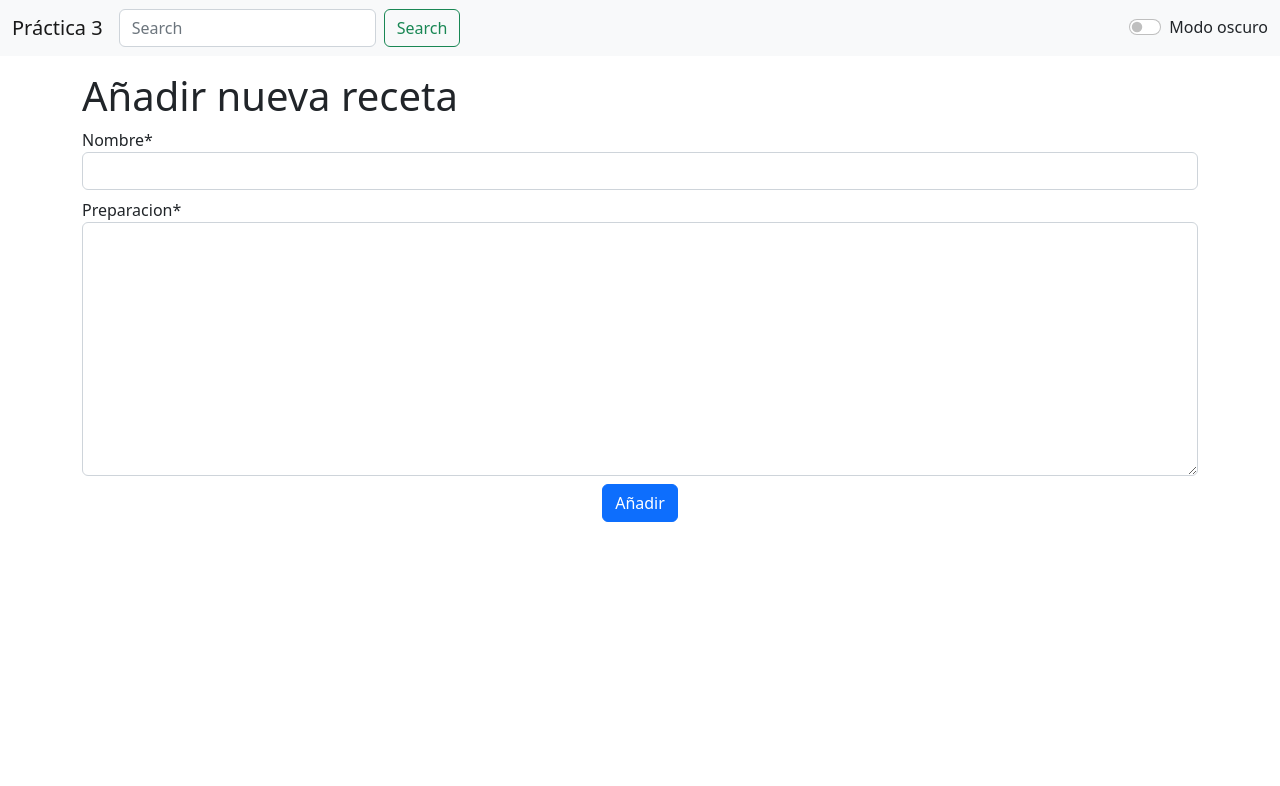
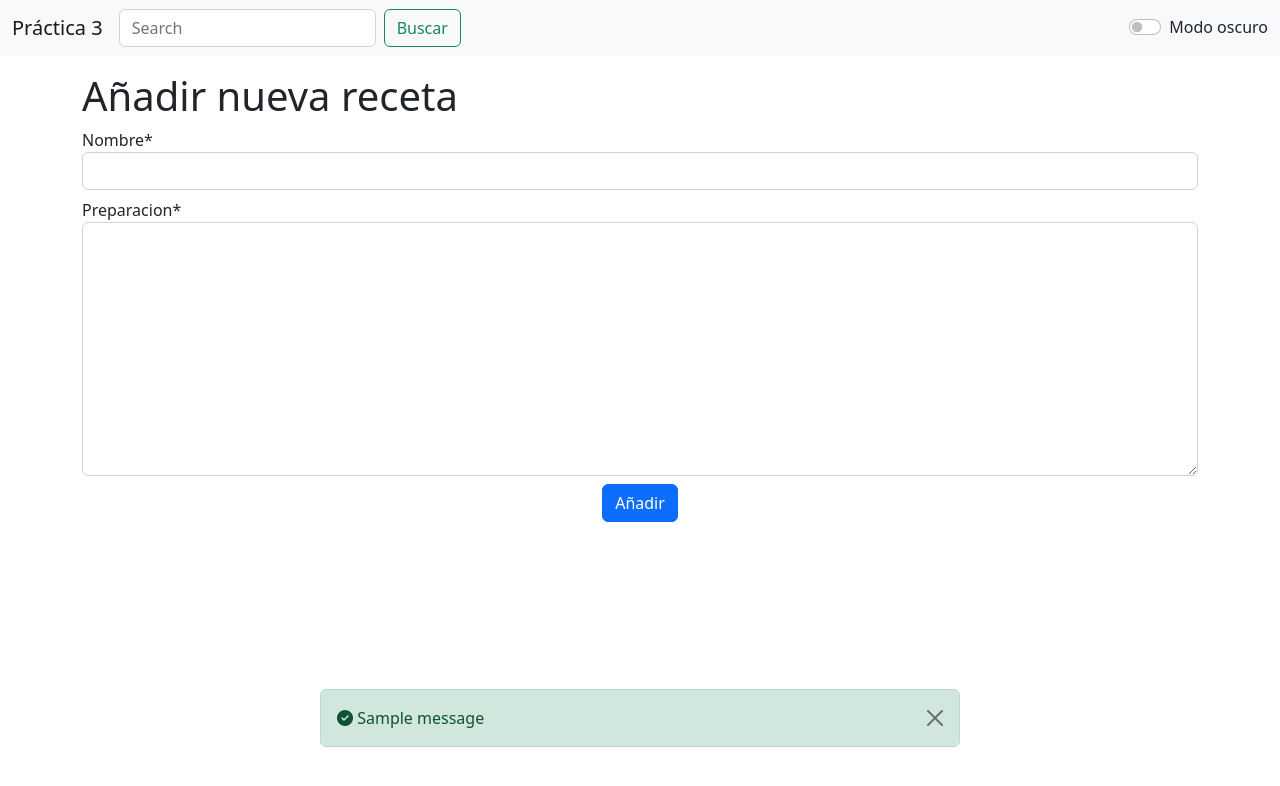
Before and after one commit to mariolopg/DAI-UGR, a Django app: page /recetas/new in a window 1280 px wide. Shown: the top 786 px of the page. Run offline with Django 4.2, Linux system fonts and the light colour scheme; tables that the repository leaves empty hold one stand-in row (values such as "Sample post"); one stand-in notice (Sample message) is shown; some libraries are stand-ins or nearby versions.

Commit message:
add messages

```diff
--- a/P3/recetas/templates/base.html
+++ b/P3/recetas/templates/base.html
@@ -18,7 +18,7 @@
           <div class="collapse navbar-collapse" id="navbarSupportedContent">
             <form class="d-flex" role="search" action="{% url 'busqueda' %}" method="get">
               <input class="form-control me-2" type="search" placeholder="Search" aria-label="Search" name = "search_input">
-              <button class="btn btn-outline-success" type="submit">Search</button>
+              <button class="btn btn-outline-success" type="submit">Buscar</button>
             </form>
           </div>
           <form class="form-check form-switch mr-5">
@@ -33,6 +33,19 @@
           <h1 class="mt-5"> Hello, {{ saludado }} </h1>
         {% endblock %}
       </div>
+
+      {% if messages %}
+          <div class="d-grid gap-2 col-6 mx-auto position-absolute bottom-0 start-50 translate-middle ">
+            {% for message in messages %}
+              <div class="alert {{ message.tags }} alert-dismissible fade show" role="alert">
+                <i class="fa-solid fa-circle-check"></i>
+                {{ message }}
+                <button type="button" class="btn-close" data-bs-dismiss="alert" aria-label="Close"></button>
+              </div>
+            {% endfor %}
+          </div>
+      {% endif %}
+
     <script src="https://cdn.jsdelivr.net/npm/bootstrap@5.2.2/dist/js/bootstrap.bundle.min.js" integrity="sha384-OERcA2EqjJCMA+/3y+gxIOqMEjwtxJY7qPCqsdltbNJuaOe923+mo//f6V8Qbsw3" crossorigin="anonymous"></script>
     <script>
       $(document).ready(function(){
--- a/P3/recetas/views.py
+++ b/P3/recetas/views.py
@@ -1,15 +1,14 @@
 from multiprocessing import context
-from django.shortcuts import render
+from django.shortcuts import render, Http404
 from django.views.decorators.csrf import csrf_exempt
 from django.http import HttpResponse, JsonResponse
 
 # Create your views here.
 
 from django.shortcuts import  HttpResponse, redirect
-
 from .forms import RecetaForm, IngredienteForm, FotoForm
-
 from .models import Ingrediente, Receta, Foto
+from django.contrib import messages
 
 # Create your views here.
 @csrf_exempt
@@ -72,7 +71,14 @@ def darkmode(request):
 
 @csrf_exempt
 def recetas_delete(request, _id):
-    Receta.objects.filter(id = _id).delete()
+    try:
+        receta =  Receta.objects.get(id = _id)
+    # Si no existe se lanza un error 404
+    except Receta.DoesNotExist:
+        raise Http404('Not found')
+
+    messages.add_message(request, messages.SUCCESS, 'Receta ' + receta.nombre + ' eliminada correctamente')
+    receta.delete()
     return redirect(request.META['HTTP_REFERER'])
 
 
@@ -94,6 +100,7 @@ def add_receta(request):
                 'modo': mode
             }
 
+            messages.add_message(request, messages.SUCCESS, 'Receta ' + post.nombre + ' añadida correctamente')
             return render(request, 'detalle.html', context)
 
     formReceta = RecetaForm
@@ -121,6 +128,7 @@ def receta_edit(request, _id):
 
         if formReceta.is_valid():
             formReceta.save()
+            messages.add_message(request, messages.SUCCESS, 'Receta ' + receta.nombre + ' editada correctamente')
             return redirect('detalle', _id = receta.id)
 
     context = {
```
Also changed, not shown: P3/mi_sitio/settings.py (+11 -0 lines).
